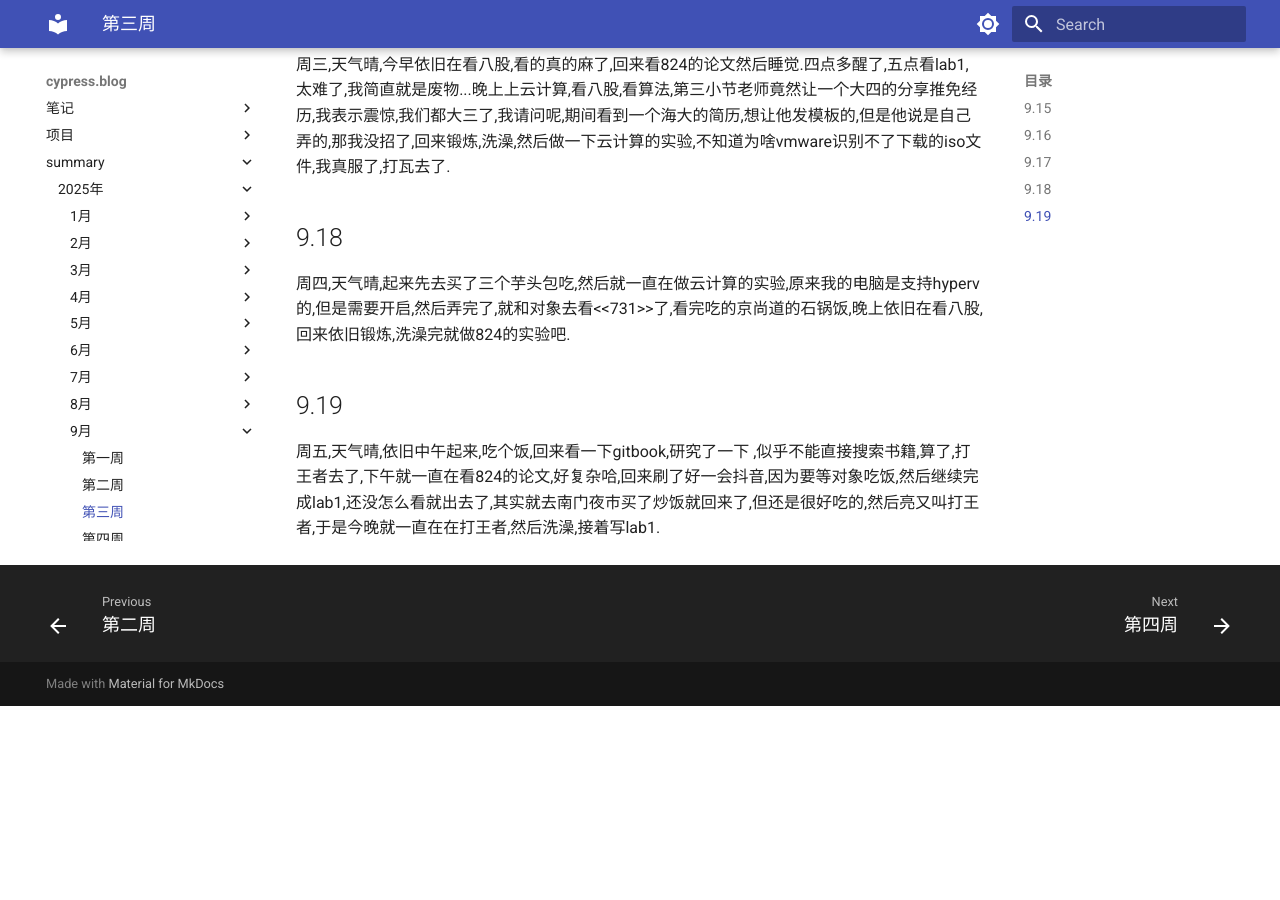
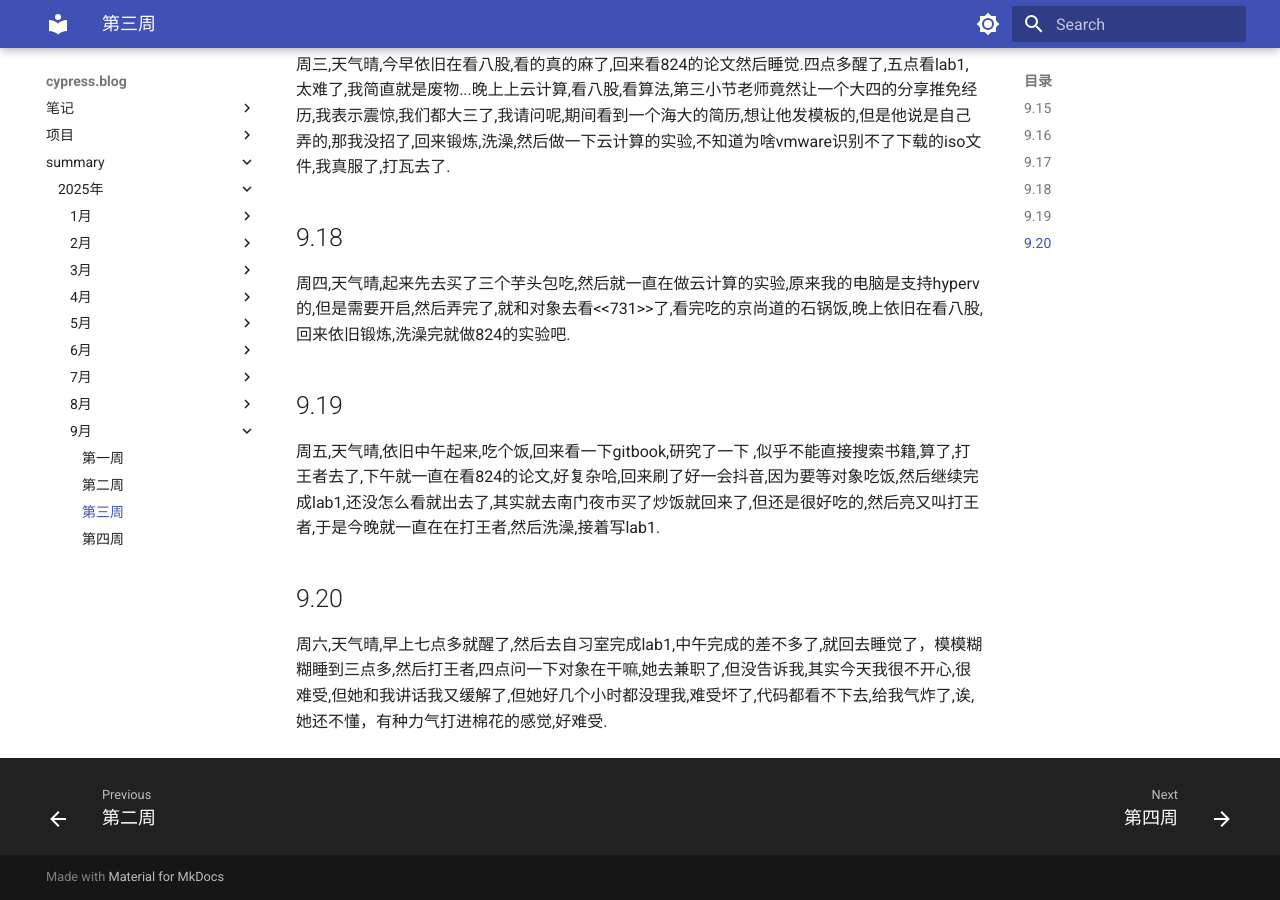
Before and after one commit to cyprer/blog0, an MkDocs documentation site: the page built from docs/summary/25year/9month/3week.md, in a window 1280 px wide and 900 px high, scrolled down 540 px. Built offline with MkDocs 1.6.1 and Material for MkDocs 9.7.7, drawn with Linux system fonts in a browser that asks for light colours; before the commit the page ends 1246 px from its top, so only the background shows below that.

Commit message:
docs: 更新25年9月第3周的个人总结
添加9月20日的活动记录，包括完成lab1和情绪变化

```diff
--- a/docs/summary/25year/9month/3week.md
+++ b/docs/summary/25year/9month/3week.md
@@ -10,3 +10,5 @@
   周四,天气晴,起来先去买了三个芋头包吃,然后就一直在做云计算的实验,原来我的电脑是支持hyperv的,但是需要开启,然后弄完了,就和对象去看<<731>>了,看完吃的京尚道的石锅饭,晚上依旧在看八股,回来依旧锻炼,洗澡完就做824的实验吧.
 ## 9.19
   周五,天气晴,依旧中午起来,吃个饭,回来看一下gitbook,研究了一下 ,似乎不能直接搜索书籍,算了,打王者去了,下午就一直在看824的论文,好复杂哈,回来刷了好一会抖音,因为要等对象吃饭,然后继续完成lab1,还没怎么看就出去了,其实就去南门夜市买了炒饭就回来了,但还是很好吃的,然后亮又叫打王者,于是今晚就一直在在打王者,然后洗澡,接着写lab1.
+## 9.20
+  周六,天气晴,早上七点多就醒了,然后去自习室完成lab1,中午完成的差不多了,就回去睡觉了，模模糊糊睡到三点多,然后打王者,四点问一下对象在干嘛,她去兼职了,但没告诉我,其实今天我很不开心,很难受,但她和我讲话我又缓解了,但她好几个小时都没理我,难受坏了,代码都看不下去,给我气炸了,诶,她还不懂，有种力气打进棉花的感觉,好难受.
```
